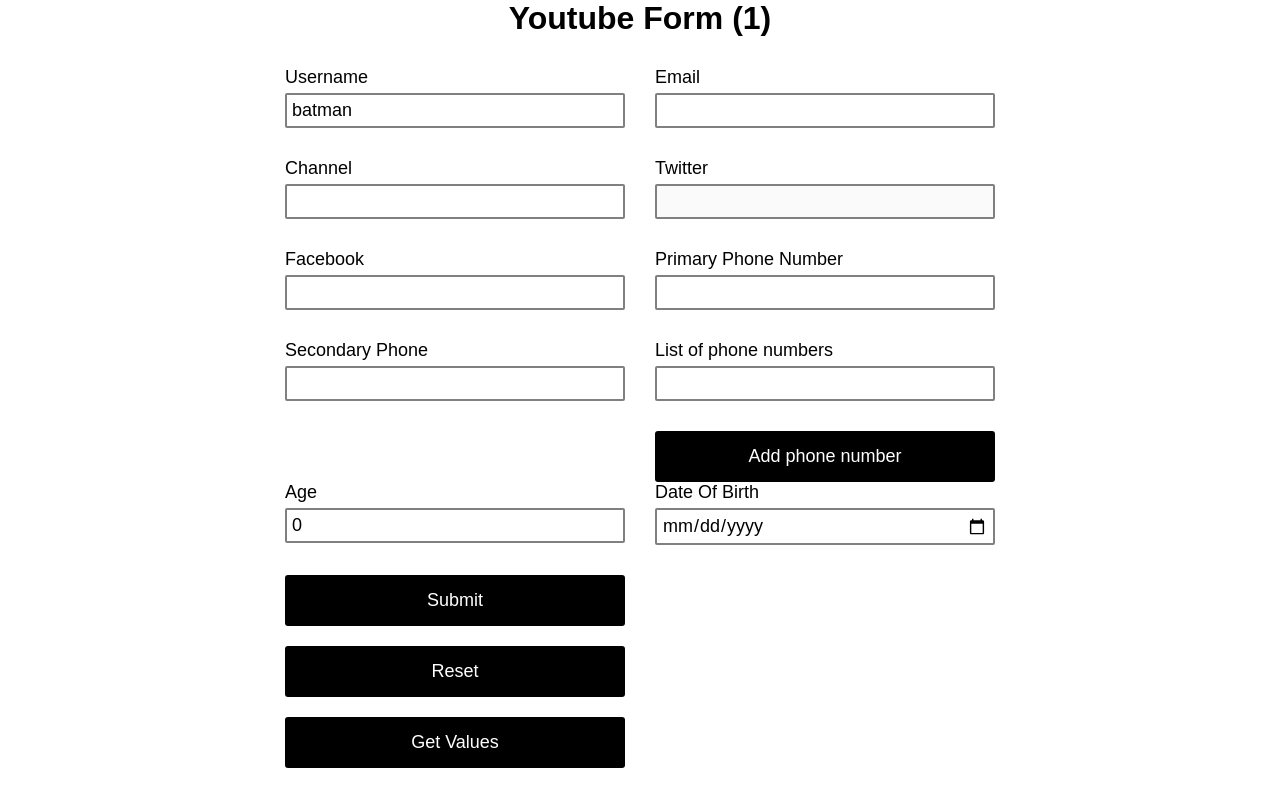
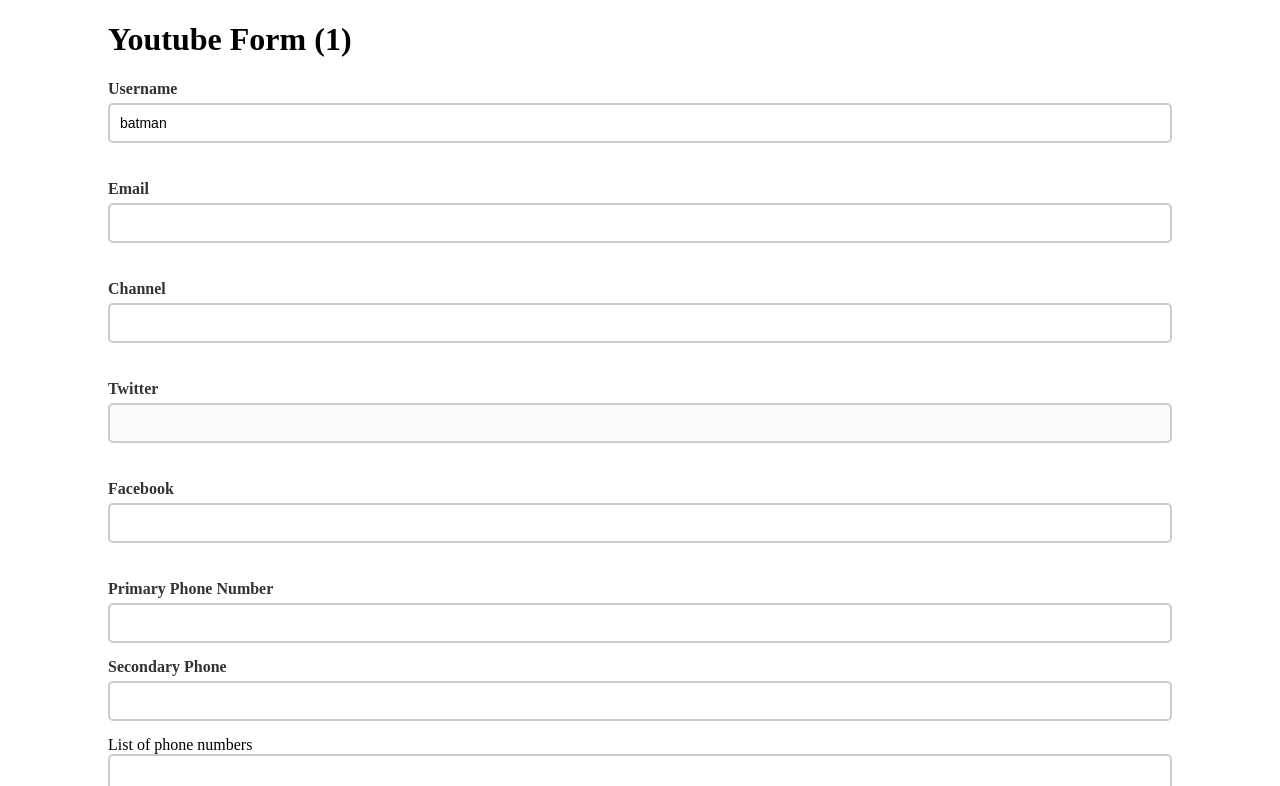
Before and after one commit to muhriddin20056525/react-hook-form, a React (Vite) app: page / in a window 1280 px wide. Shown: the top 786 px of the page. Built offline with nearby package versions, Linux system fonts and the light colour scheme; no server answers.

Commit message:
21-dars Async Validation

```diff
--- a/src/components/YoutubeForm.tsx
+++ b/src/components/YoutubeForm.tsx
@@ -153,6 +153,15 @@
                     "Tis domain is not supported"
                   );
                 },
+
+                emailAvailable: async (fieldValue) => {
+                  const response = await fetch(
+                    `https://jsonplaceholder.typicode.com/users?email=${fieldValue}`
+                  );
+
+                  const data = await response.json();
+                  return data.length == 0 || "Email already exists";
+                },
               },
             })}
           />
@@ -264,7 +273,7 @@
         </div>
 
         <div className="btns">
-          <button>Submit</button>
+          <button disabled={!isDirty || !isSubmitting}>Submit</button>
           <button onClick={() => reset()} type="button">
             Reset
           </button>
--- a/src/index.css
+++ b/src/index.css
@@ -1,65 +1,60 @@
-* {
-  margin: 0px;
-  padding: 0px;
-  box-sizing: border-box;
-  font-family: sans-serif;
-}
-
 .form-content {
-  min-height: 100vh;
-  display: flex;
-  justify-content: center;
-  align-items: center;
-  flex-direction: column;
-}
-
-.form-content h1 {
-  margin-bottom: 30px;
-}
-
-form {
-  display: grid;
-  grid-template-columns: 1fr 1fr;
-  column-gap: 30px;
+  padding: 0px 100px;
 }
 
 .form-control {
-  margin-bottom: 30px;
+  display: flex;
+  flex-direction: column;
+  gap: 5px;
+  margin-bottom: 15px;
 }
 
-input {
-  width: 340px;
-  display: block;
-  padding: 5px;
-  font-size: 18px;
-  border-radius: 2px;
-  outline: none;
-  border: 2px solid gray;
+.form-control label {
+  font-size: 16px;
+  font-weight: bold;
+  color: #333;
 }
 
-label {
-  font-size: 18px;
-  margin-bottom: 5px;
-  display: block;
+.form-control input {
+  padding: 10px;
+  border: 2px solid #ccc;
+  border-radius: 5px;
+  font-size: 14px;
+  transition: border-color 0.3s;
+}
+
+.form-control input:focus {
+  border-color: #007bff;
+  outline: none;
 }
 
 .error-message {
-  color: crimson;
+  color: red;
+  font-size: 12px;
+  margin-top: 5px;
 }
 
 button {
-  width: 340px;
-  padding: 15px;
-  font-size: 18px;
-  border-radius: 2px;
+  padding: 10px 16px;
+  background-color: #007bff;
+  color: white;
+  font-size: 14px;
+  font-weight: bold;
   border: none;
-  border-radius: 3px;
-  background-color: #000;
-  color: #fff;
+  border-radius: 5px;
+  cursor: pointer;
+  transition: background-color 0.3s, transform 0.2s;
 }
 
-.btns {
-  display: flex;
-  flex-direction: column;
-  gap: 20px;
+button:hover {
+  background-color: #0056b3;
 }
+
+button:active {
+  transform: scale(0.95);
+}
+
+button:disabled {
+  background-color: #ccc;
+  cursor: not-allowed;
+}
```
Also changed, not shown: 1 other file (tests, documents, lock files or other folders).
